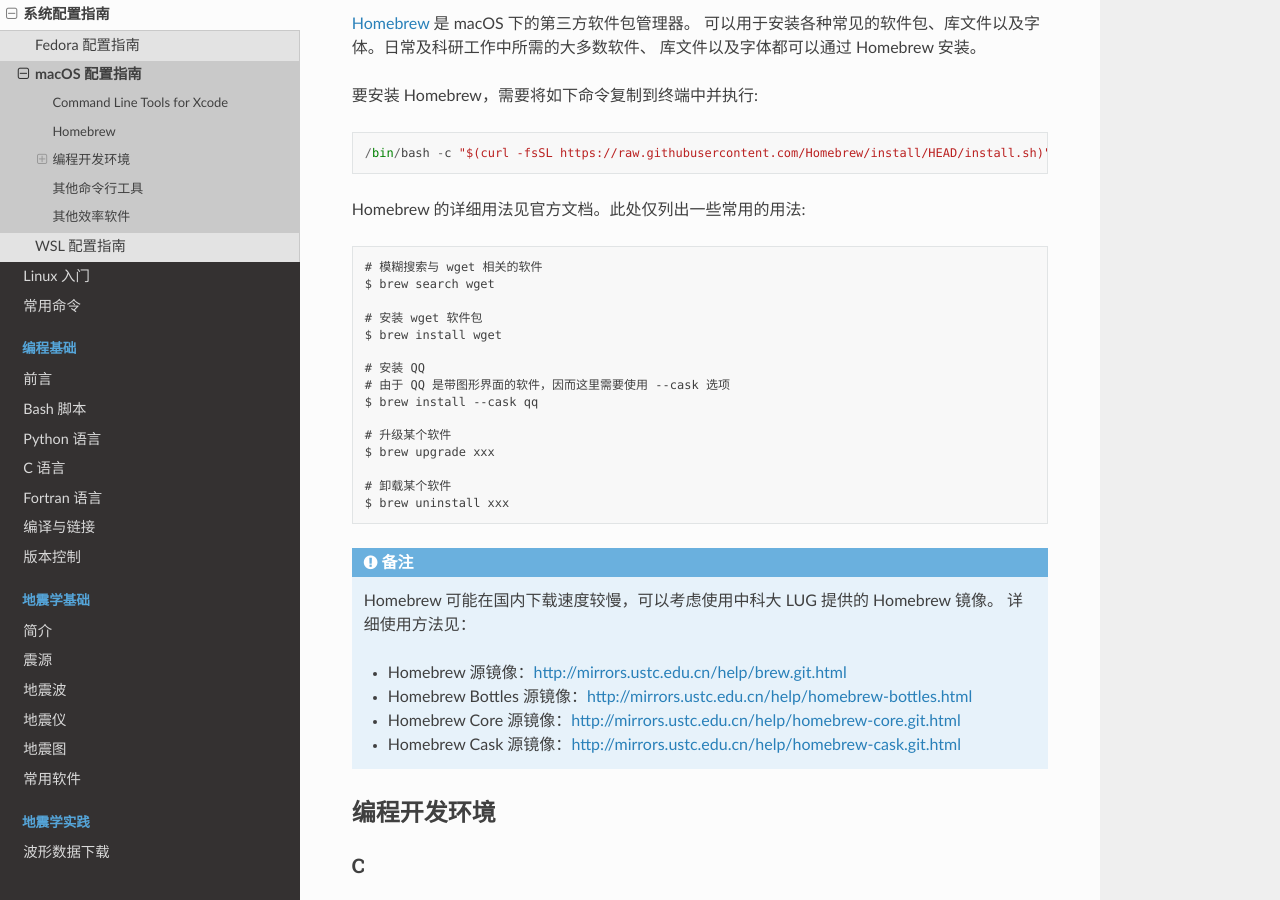
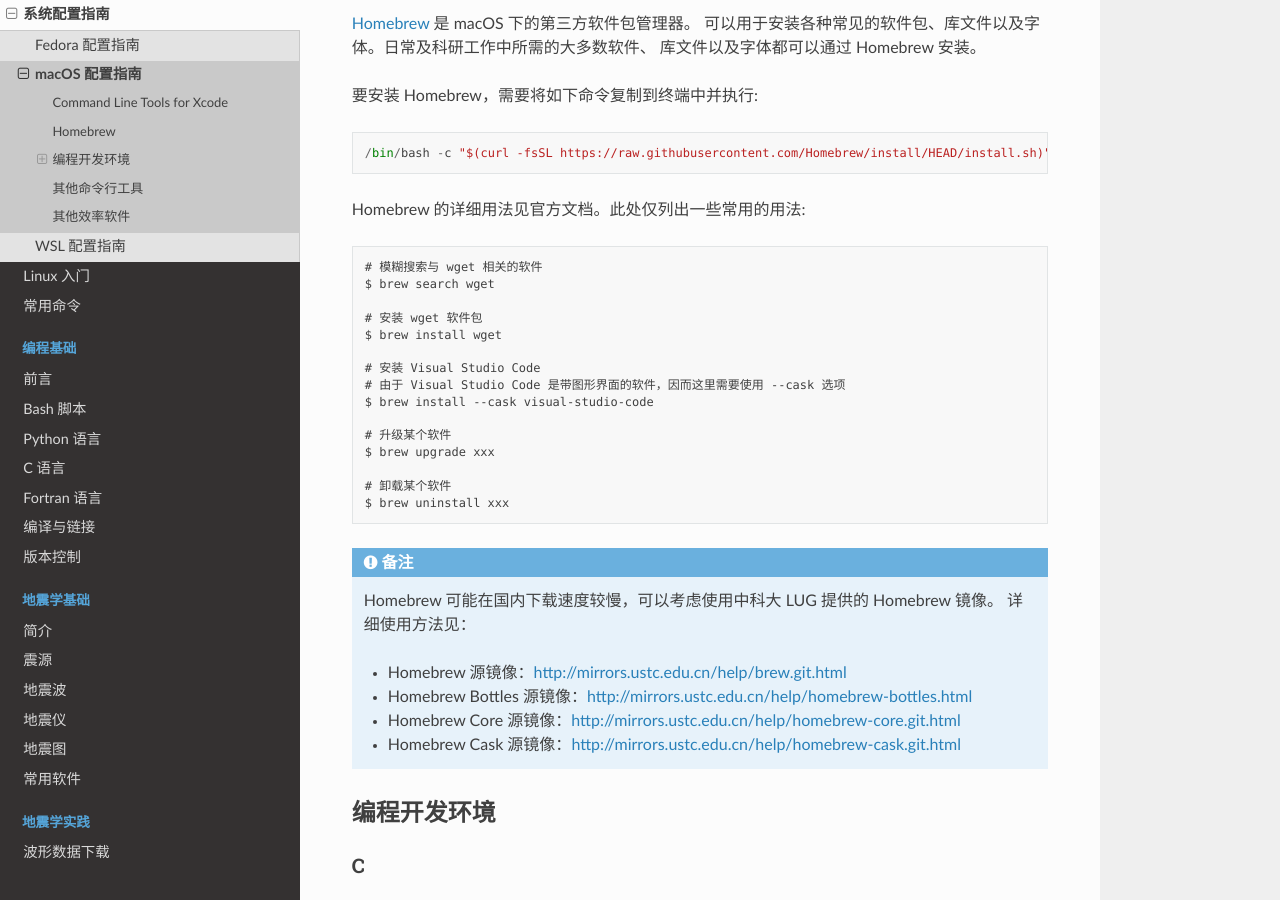
Before and after one commit to seismo-learn/seismology101, a Sphinx documentation site: the page built from source/computer/macos-setup.rst, in a window 1280 px wide and 900 px high, scrolled down 918 px. Built offline with Sphinx 7.4.7 and the Read the Docs theme 2.0.0, drawn with Linux system fonts in a browser that asks for light colours; some of the changed text lies outside the part shown.

```diff
--- a/source/computer/macos-setup.rst
+++ b/source/computer/macos-setup.rst
@@ -52,9 +52,9 @@ Homebrew 的详细用法见官方文档。此处仅列出一些常用的用法::
     # 安装 wget 软件包
     $ brew install wget
 
-    # 安装 QQ
-    # 由于 QQ 是带图形界面的软件，因而这里需要使用 --cask 选项
-    $ brew install --cask qq
+    # 安装 Visual Studio Code
+    # 由于 Visual Studio Code 是带图形界面的软件，因而这里需要使用 --cask 选项
+    $ brew install --cask visual-studio-code
 
     # 升级某个软件
     $ brew upgrade xxx
@@ -132,11 +132,6 @@ macOS 自带的 awk 语法上与 gawk 有所不同。推荐安装并使用 gawk:
 
 如上所说，Homebrew 可以用于安装日常及科研的大部分软件。这里推荐一些常用的 macOS 软件。
 
-通讯软件 QQ 与微信::
-
-    $ brew install --cask qq
-    $ brew install --cask wechat
-
 搜狗输入法::
 
     $ brew install --cask sogouinput
```
